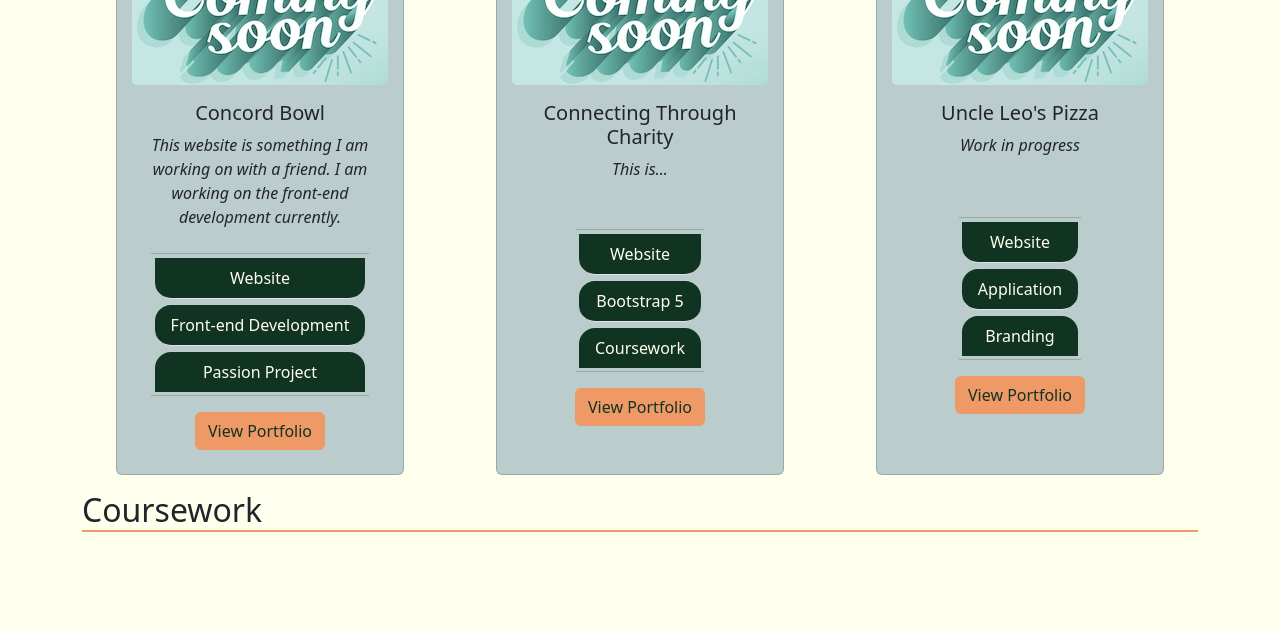
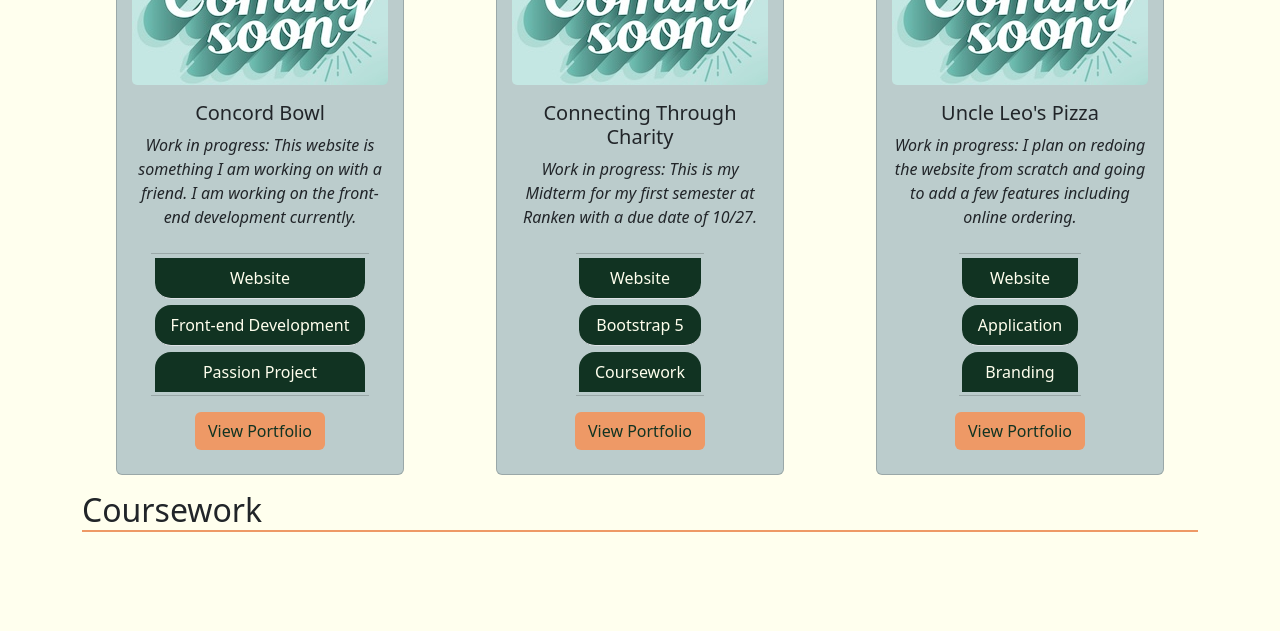
Before and after one commit to Jonathan-Bauer9001/Jonathan-Bauer9001.github.io, a plain HTML site: page index.html in a window 1280 px wide. Shown: the part 2860-3491 px from the top of the page. Drawn offline with nearby package versions, Linux system fonts and the light colour scheme.

Commit message:
updated broken link and card subjects

```diff
--- a/index.html
+++ b/index.html
@@ -246,7 +246,7 @@
                 <img src="images/coming-soon-placeholder.jpg" class="card-img-top" alt="...">
                 <div class="card-body">
                   <h5 class="card-title">Concord Bowl</h5>
-                  <p class="card-text">This website is something I am working on with a friend. I am working on the front-end development currently. </p>
+                  <p class="card-text">Work in progress: This website is something I am working on with a friend. I am working on the front-end development currently. </p>
                 </div>
                 <ul class="list-group list-group-flush">
                   <li class="list-group-item">Website</li>
@@ -263,7 +263,7 @@
                 <img src="images/coming-soon-placeholder.jpg" class="card-img-top" alt="...">
                 <div class="card-body">
                   <h5 class="card-title">Connecting Through Charity</h5>
-                  <p class="card-text">This is...</p>
+                  <p class="card-text">Work in progress: This is my Midterm for my first semester at Ranken with a due date of 10/27.</p>
                 </div>
                 <ul class="list-group list-group-flush">
                   <li class="list-group-item">Website</li>
@@ -280,7 +280,7 @@
                 <img src="images/coming-soon-placeholder.jpg" class="card-img-top" alt="Uncle Leo's Website">
                 <div class="card-body">
                   <h5 class="card-title">Uncle Leo's Pizza</h5>
-                  <p class="card-text">Work in progress</p>
+                  <p class="card-text">Work in progress: I plan on redoing the website from scratch and going to add a few features including online ordering. </p>
                 </div>
                 <ul class="list-group list-group-flush">
                   <li class="list-group-item">Website</li>
```
